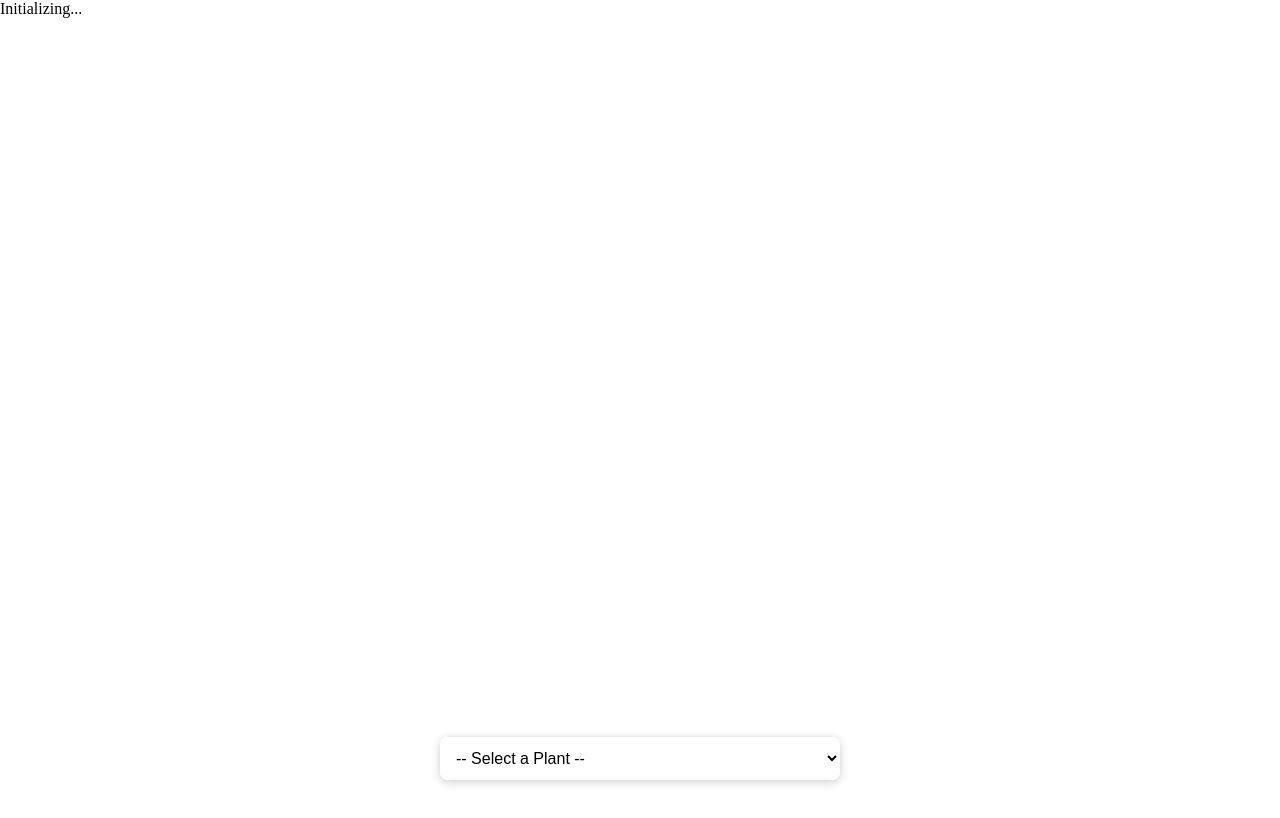
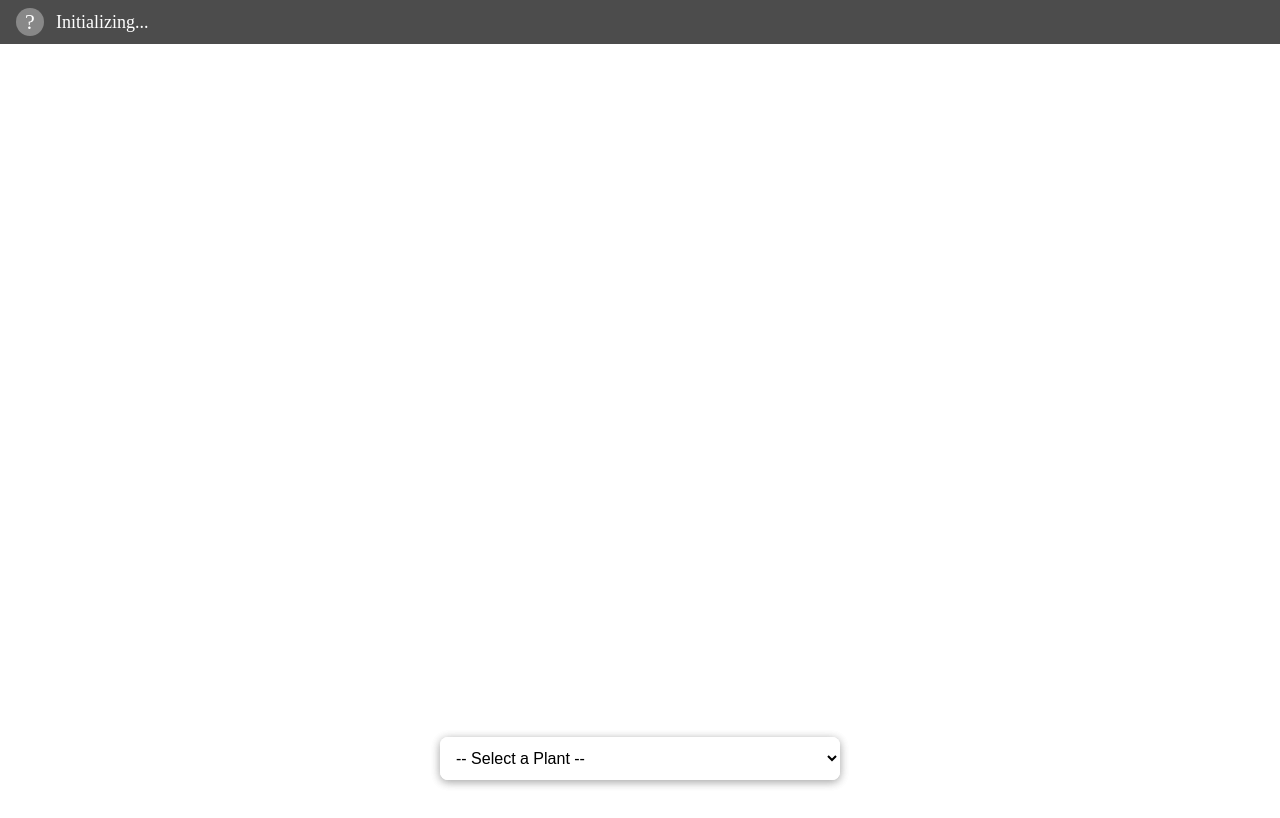
Before and after one commit to shubhamg4312rws-star/arr, a plain HTML site: page index.html in a window 1280 px wide. Drawn offline with nearby package versions, Linux system fonts and the light colour scheme.

Commit message:
Add files via upload

```diff
--- a/index.html
+++ b/index.html
@@ -35,10 +35,28 @@
         </div>
     </div>
 
-    <!-- On-screen status/debug message -->
-    <div id="debug-message" class="status-indicator">Initializing...</div>
-    <!-- WebXR Canvas for AR rendering -->
-    <canvas id="xr-canvas" style="width:100vw; height:100vh; display:block;"></canvas>
-    <script src="script.js"></script>
+        <!-- Persistent UI overlay -->
+        <div class="ui-container">
+            <select id="plantSelector" class="plant-dropdown" aria-label="Select a medicinal plant">
+                <option value="">-- Select a Plant --</option>
+                <option value="Ahwagandha">Ashwagandha</option>
+                <option value="Cardamom">Cardamom</option>
+                <option value="Cinnamon">Cinnamon</option>
+                <option value="clove">Clove</option>
+                <option value="tulsi">Tulsi (Holy Basil)</option>
+                <option value="Turmeric">Turmeric</option>
+            </select>
+            <div class="info-card" id="plantInfo" style="display: none;"></div>
+        </div>
+
+        <!-- Status bar overlay -->
+        <div class="status-bar">
+            <span id="status-icon" class="status-icon status-unknown">?</span>
+            <span id="debug-message" class="status-indicator">Initializing...</span>
+        </div>
+
+        <!-- WebXR Canvas for AR rendering -->
+        <canvas id="xr-canvas" style="width:100vw; height:100vh; display:block;"></canvas>
+        <script src="script.js"></script>
 </body>
 </html>
--- a/script.js
+++ b/script.js
@@ -29,20 +29,38 @@ const plantInfo = {
 
 // --- UI and AR Setup ---
 document.addEventListener('DOMContentLoaded', () => {
-    const plantSelector = document.getElementById('plantSelector');
+    // Only select the first plantSelector (avoid duplicate IDs)
+    const plantSelector = document.querySelectorAll('#plantSelector')[0];
     const debugMsg = document.getElementById('debug-message');
     const infoCard = document.getElementById('plantInfo');
     const canvas = document.getElementById('xr-canvas');
+    const statusIcon = document.getElementById('status-icon');
 
     let selectedPlant = null;
     let placedModel = null;
     let gltfLoader = null;
 
-    // --- Debug Messaging ---
+    // --- Debug Messaging & Status Icon ---
     function showDebug(msg) {
         if (debugMsg) {
             debugMsg.textContent = msg;
             console.log(msg);
+        }
+    }
+    function setStatusIcon(state) {
+        if (!statusIcon) return;
+        if (state === 'yes') {
+            statusIcon.textContent = '✔';
+            statusIcon.classList.remove('status-no', 'status-unknown');
+            statusIcon.classList.add('status-yes');
+        } else if (state === 'no') {
+            statusIcon.textContent = '✖';
+            statusIcon.classList.remove('status-yes', 'status-unknown');
+            statusIcon.classList.add('status-no');
+        } else {
+            statusIcon.textContent = '?';
+            statusIcon.classList.remove('status-yes', 'status-no');
+            statusIcon.classList.add('status-unknown');
         }
     }
 
@@ -165,20 +183,25 @@ document.addEventListener('DOMContentLoaded', () => {
                 if (pose) {
                     lastHitMatrix = pose.transform.matrix;
                     if (!surfaceDetected) {
-                        showDebug('✅ Flat surface detected! Tap to place your plant.');
+                        showDebug('Flat surface detected! Tap to place your plant.');
+                        setStatusIcon('yes');
                         surfaceDetected = true;
                     }
                 }
             } else {
                 lastHitMatrix = null;
                 if (surfaceDetected) {
-                    showDebug('❌ No flat surface detected. Move your device to find one.');
+                    showDebug('No flat surface detected. Move your device to find one.');
+                    setStatusIcon('no');
                     surfaceDetected = false;
                 }
             }
         }
         renderer.render(scene, camera);
     }
+
+    // Set initial status icon
+    setStatusIcon('unknown');
 
     // --- Start AR on user gesture ---
     canvas.addEventListener('click', () => {
--- a/styles.css
+++ b/styles.css
@@ -1,3 +1,42 @@
+/* Persistent status bar for AR surface detection */
+.status-bar {
+    position: fixed;
+    top: 0;
+    left: 0;
+    width: 100vw;
+    display: flex;
+    align-items: center;
+    justify-content: flex-start;
+    z-index: 3000;
+    background: rgba(0,0,0,0.7);
+    color: #fff;
+    padding: 8px 16px;
+    font-size: 18px;
+    pointer-events: none;
+}
+
+.status-icon {
+    display: inline-block;
+    width: 28px;
+    height: 28px;
+    border-radius: 50%;
+    margin-right: 12px;
+    font-size: 22px;
+    text-align: center;
+    line-height: 28px;
+    background: #888;
+    color: #fff;
+    transition: background 0.3s;
+}
+.status-icon.status-yes {
+    background: #2ecc40;
+}
+.status-icon.status-no {
+    background: #ff4136;
+}
+.status-icon.status-unknown {
+    background: #888;
+}
 body {
     margin: 0;
     overflow: hidden;
```
